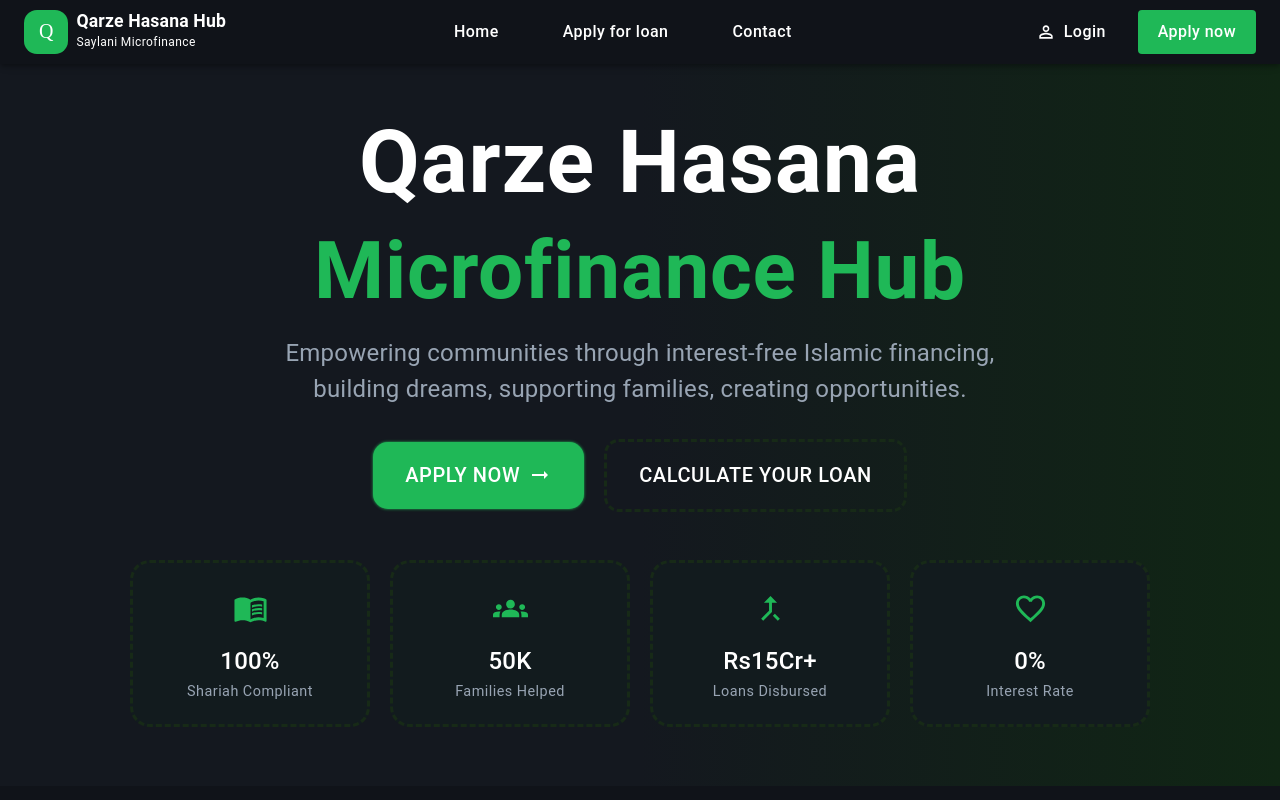
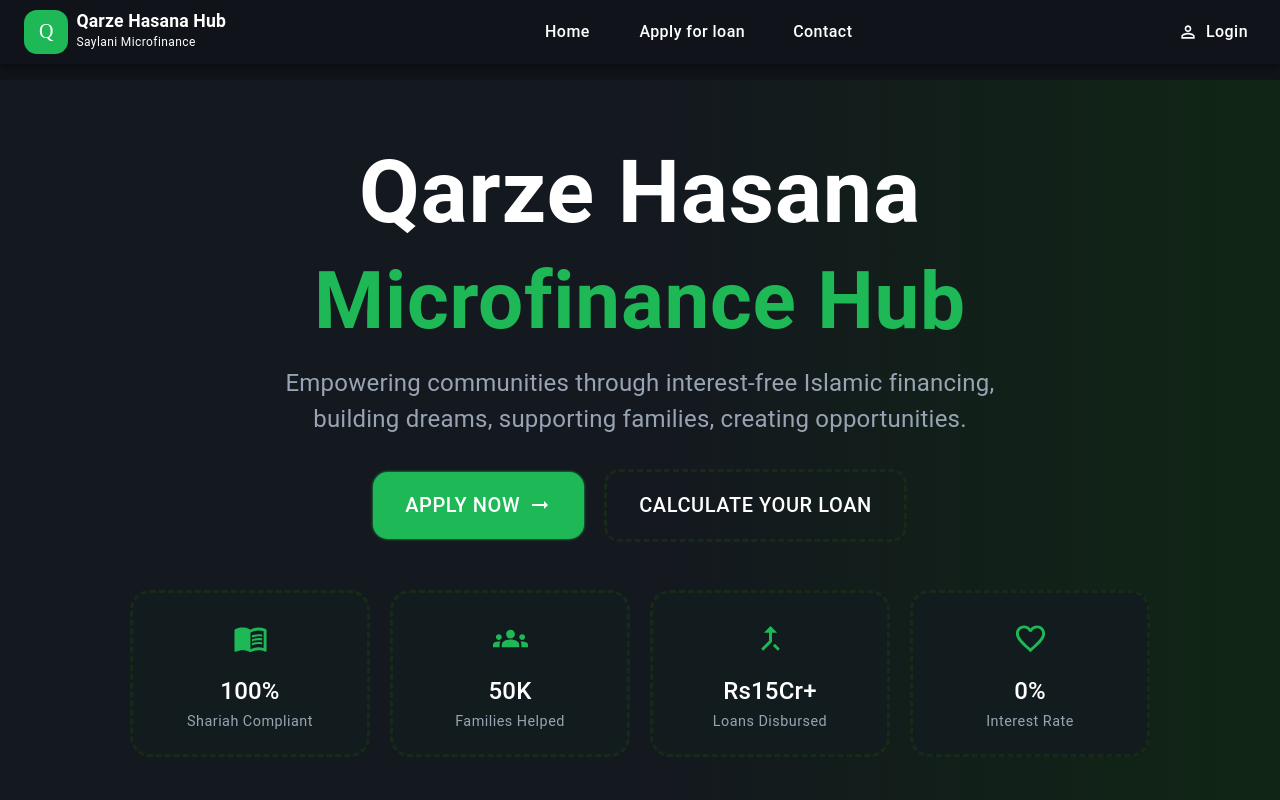
Before and after one commit to Nadeem2580/microFinanceApp, a React (Vite) app: page / in a window 1280 px wide. Shown: the top 800 px of the page. Built offline with nearby package versions, Linux system fonts and the light colour scheme.

Commit message:
fix issues

```diff
--- a/src/component/Navbar.jsx
+++ b/src/component/Navbar.jsx
@@ -14,7 +14,8 @@
   Menu as MenuIcon,
   PersonOutline as PersonOutlineIcon
 } from '@mui/icons-material';
-import { useState } from 'react';
+import { useState, useEffect } from 'react';
+import Cookie from "js-cookie";
 import { useTheme } from '@mui/material/styles';
 import useMediaQuery from '@mui/material/useMediaQuery';
 
@@ -26,8 +27,20 @@
 
 const Navbar = ({ children }) => {
   const [anchorEl, setAnchorEl] = useState(null);
+  const [isLoggedIn, setIsLoggedIn] = useState(false);
   const theme = useTheme();
   const isMobile = useMediaQuery(theme.breakpoints.down('md'));
+
+  useEffect(() => {
+    const token = Cookie.get("token");
+    setIsLoggedIn(!!token);
+  }, []);
+
+  const handleLogout = () => {
+    Cookie.remove("token");
+    setIsLoggedIn(false);
+    window.location.href = "/login"; // or use navigate
+  };
 
   const handleMenuOpen = (event) => {
     setAnchorEl(event.currentTarget);
@@ -39,57 +52,36 @@
 
   return (
     <>
-      <AppBar position="fixed" sx={{ background: "#101319", py: { xs: 0.5, md: 0 } }}>
+      <AppBar position="fixed" sx={{ background: "#101319" }}>
         <Container maxWidth="xl">
-          <Toolbar disableGutters sx={{
-            justifyContent: 'space-between',
-            gap: { xs: 1, md: 0 }
-          }}>
-            {/* Logo Section - Left */}
-            <Box sx={{
-              flexGrow: { xs: 1, md: 0 },
-              minWidth: { xs: 'auto', md: '200px' }
-            }}>
+          <Toolbar disableGutters sx={{ justifyContent: 'space-between' }}>
+            {/* Logo Section */}
             <Stack direction="row" alignItems="center" spacing={1}>
               <Box sx={{
                 background: "#1fb857",
-                  fontSize: { xs: "16px", md: "20px" },
+                fontSize: "20px",
                 display: "inline-flex",
                 alignItems: "center",
                 justifyContent: "center",
-                  padding: { xs: "8px 12px", md: "10px 15px" },
+                padding: "10px 15px",
                 borderRadius: "13px",
                 aspectRatio: "1/1"
               }}>
                 Q
               </Box>
               <Box>
-                  <Typography sx={{
-                    fontWeight: 700,
-                    fontSize: { xs: "0.9rem", sm: "1rem", md: "1.1rem" },
-                    lineHeight: 1.2
-                  }}>
+                <Typography sx={{ fontWeight: 700, fontSize: "1.1rem", lineHeight: 1.2 }}>
                   Qarze Hasana Hub
                 </Typography>
-                  <Typography variant='caption' sx={{
-                    fontSize: { xs: "0.65rem", sm: "0.75rem" },
-                    display: { xs: "none", sm: "block" }
-                  }}>
+                <Typography variant='caption'>
                   Saylani Microfinance
                 </Typography>
               </Box>
             </Stack>
-            </Box>
 
-            {/* Navigation Links - Center */}
+            {/* Desktop Nav Links */}
             {!isMobile && (
-              <Box sx={{
-                display: 'flex',
-                justifyContent: 'center',
-                gap: { md: 2, lg: 4 },
-                flexGrow: 1,
-                px: 2
-              }}>
+              <Box sx={{ display: 'flex', gap: 4 }}>
                 {navlinks.map((item) => (
                   <Button
                     key={item.title}
@@ -98,8 +90,7 @@
                       color: '#fff',
                       textTransform: 'none',
                       fontWeight: 500,
-                      fontSize: { md: "0.9rem", lg: "1rem" },
-                      px: { md: 1, lg: 2 },
+                      fontSize: "1rem",
                       '&:hover': {
                         color: '#1fb857',
                         backgroundColor: 'transparent'
@@ -112,67 +103,56 @@
               </Box>
             )}
 
-            {/* Action Buttons - Right */}
-            <Box sx={{
-              display: 'flex',
-              justifyContent: 'flex-end',
-              gap: { xs: 1, sm: 2 },
-              flexGrow: { xs: 0, md: 0 },
-              minWidth: { xs: 'auto', md: '200px' }
-            }}>
-              {!isMobile ? (
-                <>
+            {/* Right Side: Login/Logout OR Menu Icon */}
+            {isMobile ? (
+              <IconButton
+                size="large"
+                edge="end"
+                color="inherit"
+                onClick={handleMenuOpen}
+              >
+                <MenuIcon />
+              </IconButton>
+            ) : (
+              isLoggedIn ? (
                 <Button
-                    component="a"
+                  onClick={handleLogout}
+                  sx={{
+                    color: "#fff",
+                    textTransform: 'none',
+                    fontSize: "1rem",
+                    '&:hover': {
+                      backgroundColor: "#ff0000",
+                      color: "#fff"
+                    }
+                  }}
+                >
+                  Logout
+                </Button>
+              ) : (
+                <Button
                   href="/login"
                   sx={{
                     color: "#fff",
                     display: "flex",
                     alignItems: "center",
                     textTransform: 'none',
-                      fontSize: { md: "0.9rem", lg: "1rem" },
-                      px: { md: 1, lg: 2 },
-                      "&:hover": {
-                        backgroundColor: "rgba(255, 165, 0, 0.1)",
+                    fontSize: "1rem",
+                    '&:hover': {
                       color: "orange"
                     }
                   }}
                 >
-                    <PersonOutlineIcon fontSize="small" sx={{ mr: 1 }} /> Login
+                  <PersonOutlineIcon fontSize="small" sx={{ mr: 1 }} />
+                  Login
                 </Button>
-                  <Button
-                    component="a"
-                    href='/applying_loan'
-                    sx={{
-                      backgroundColor: "#1fb857",
-                      padding: { md: "6px 16px", lg: "8px 20px" },
-                      color: "#fff",
-                      textTransform: 'none',
-                      fontSize: { md: "0.9rem", lg: "1rem" },
-                      "&:hover": {
-                        backgroundColor: "#18a048"
-                      },
-                      whiteSpace: 'nowrap'
-                    }}
-                  >
-                    Apply now
-                  </Button>
-                </>
-              ) : (
-                <IconButton
-                  size="large"
-                  edge="end"
-                  color="inherit"
-                  aria-label="menu"
-                  onClick={handleMenuOpen}
-                  sx={{ p: 1 }}
-                >
-                  <MenuIcon fontSize={isMobile ? "medium" : "large"} />
-                </IconButton>
+              )
             )}
-            </Box>
+          </Toolbar>
+        </Container>
+      </AppBar>
 
-            {/* Mobile Menu */}
+      {/* Mobile Menu Drawer */}
       <Menu
         anchorEl={anchorEl}
         open={Boolean(anchorEl)}
@@ -186,11 +166,6 @@
             mt: 0.5
           }
         }}
-              MenuListProps={{
-                sx: {
-                  py: 0
-                }
-              }}
       >
         {navlinks.map((item) => (
           <MenuItem
@@ -201,72 +176,62 @@
             sx={{
               py: 2,
               borderBottom: '1px solid rgba(255,255,255,0.1)',
-                    padding:"50px",
               '&:hover': {
                 backgroundColor: '#1fb857'
               }
             }}
           >
-                  <Typography sx={{
-                    fontSize: '1rem',
-                    fontWeight: 500
-                  }}>
+            <Typography sx={{ fontSize: '1rem', fontWeight: 500 }}>
               {item.title}
             </Typography>
           </MenuItem>
         ))}
-              <Box sx={{
-                display: 'flex',
-                gap: 2,
-                p: 2,
-                flexDirection: { xs: 'column', sm: 'row' }
-              }}>
+        <Box sx={{ p: 2 }}>
+          {isLoggedIn ? (
+            <Button
+              fullWidth
+              onClick={() => {
+                handleLogout();
+                handleMenuClose();
+              }}
+              sx={{
+                backgroundColor: "#ff0000",
+                color: "#fff",
+                textTransform: 'none',
+                '&:hover': {
+                  backgroundColor: "#cc0000"
+                }
+              }}
+            >
+              Logout
+            </Button>
+          ) : (
             <Button
               fullWidth
               href="/login"
+              onClick={handleMenuClose}
               sx={{
                 color: "#fff",
-                    display: "flex",
-                    alignItems: "center",
+                border: '1px solid #fff',
                 textTransform: 'none',
-                    border: '1px solid #fff',
-                    fontSize: '0.9rem',
-                    py: 1.5,
-                    "&:hover": {
+                '&:hover': {
                   backgroundColor: "orange",
                   color: "#fff"
                 }
               }}
             >
-                  <PersonOutlineIcon fontSize="small" sx={{ mr: 1 }} /> Login
+              <PersonOutlineIcon fontSize="small" sx={{ mr: 1 }} />
+              Login
             </Button>
-                <Button
-                  fullWidth
-                  href='/applying_loan'
-                  sx={{
-                    backgroundColor: "#1fb857",
-                    color: "#fff",
-                    textTransform: 'none',
-                    fontSize: '0.9rem',
-                    py: 1.5,
-                    "&:hover": {
-                      backgroundColor: "#18a048"
-                    }
-                  }}
-                >
-                  Apply now
-                </Button>
+          )}
         </Box>
       </Menu>
-          </Toolbar>
-        </Container>
-      </AppBar>
 
-      <Box>
+      {/* Children content below navbar */}
+      <Box mt={10}>
         {children}
       </Box>
     </>
-
   );
 };
 
```
Also changed, not shown: src/pages/Auth/LoginPage.jsx (+11 -9 lines), src/pages/Auth/SignUpPage.jsx (+11 -12 lines), 1 other file (tests, documents, lock files or other folders). Lines whose indentation alone changed are shown as unchanged.
